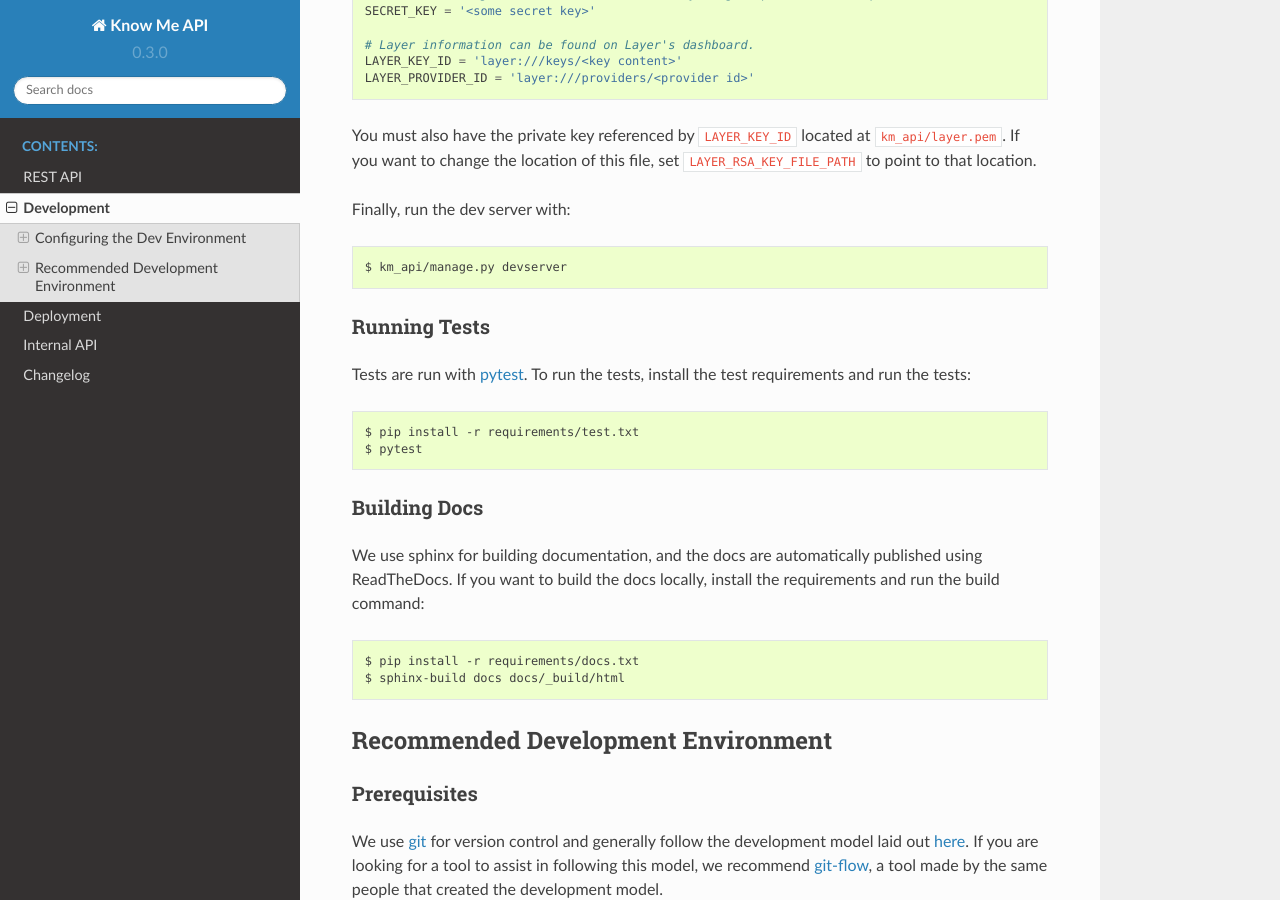
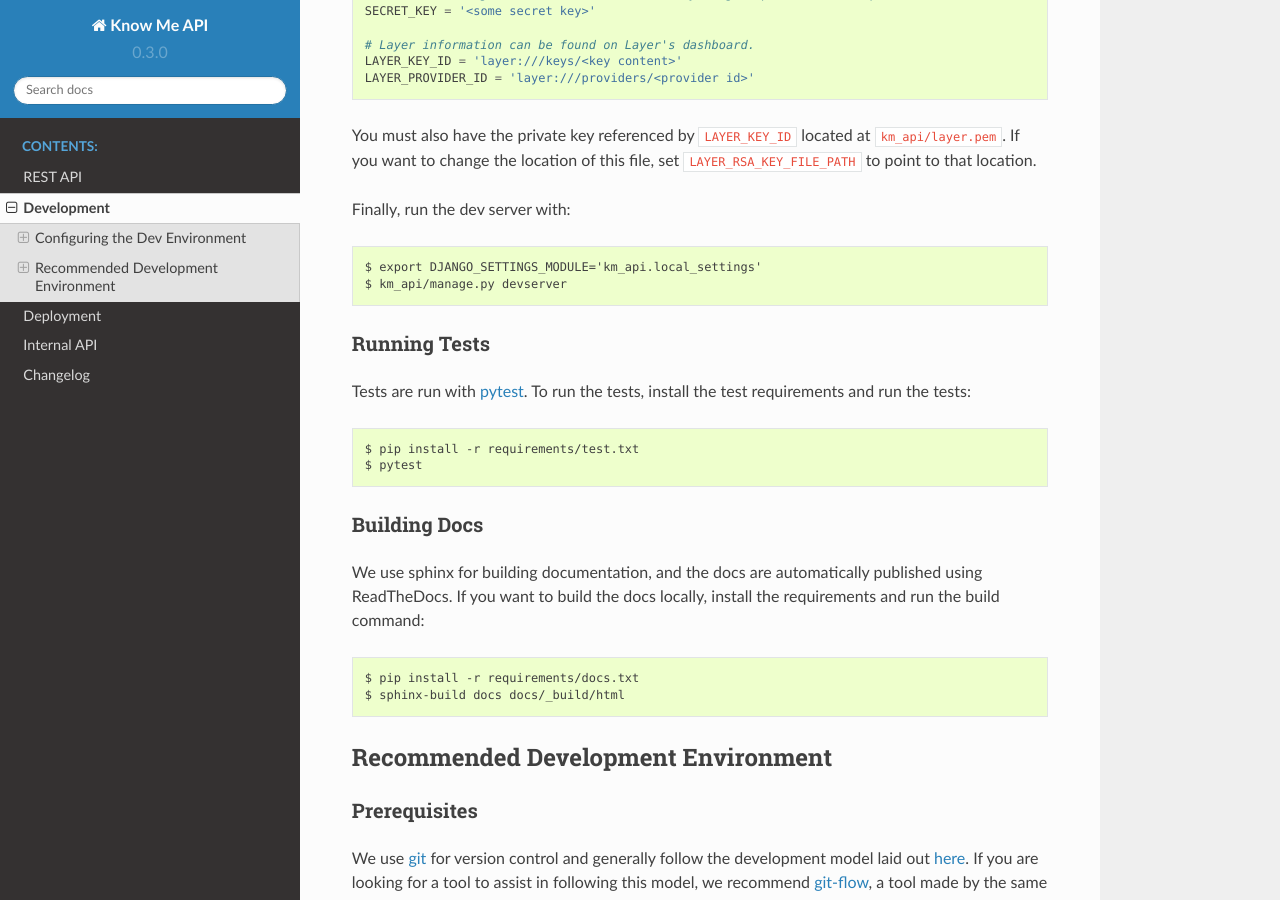
Before and after one commit to knowmetools/km-api, a Sphinx documentation site: the page built from docs/development.rst, in a window 1280 px wide and 900 px high, scrolled down 562 px. Built offline with Sphinx 7.4.7 and the Read the Docs theme 2.0.0, drawn with Linux system fonts in a browser that asks for light colours.

Commit message:
Modify directions for devserver configuration.

```diff
--- a/docs/development.rst
+++ b/docs/development.rst
@@ -30,6 +30,7 @@ You must also have the private key referenced by ``LAYER_KEY_ID`` located at ``k
 
 Finally, run the dev server with::
 
+    $ export DJANGO_SETTINGS_MODULE='km_api.local_settings'
     $ km_api/manage.py devserver
 
 Running Tests
```
